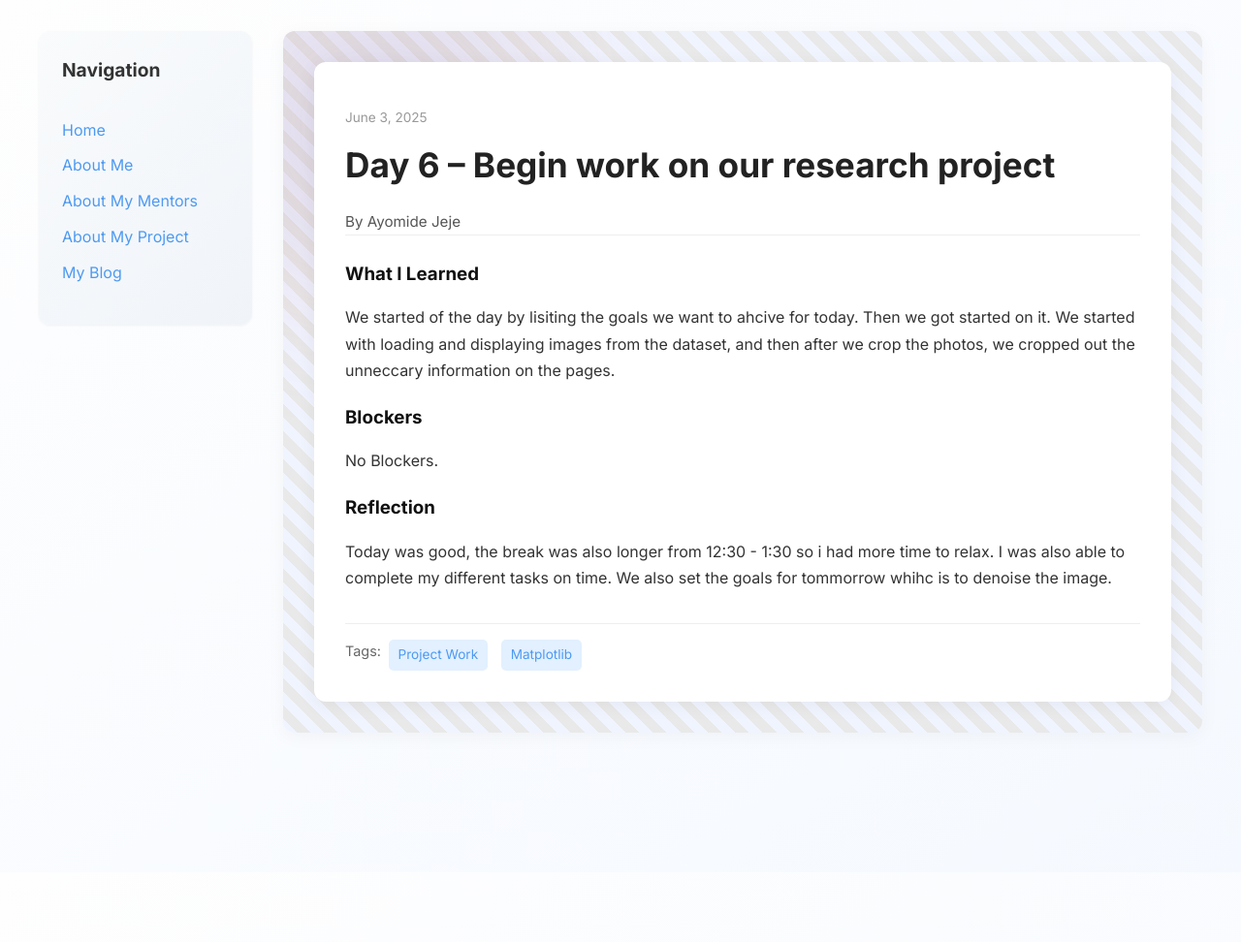
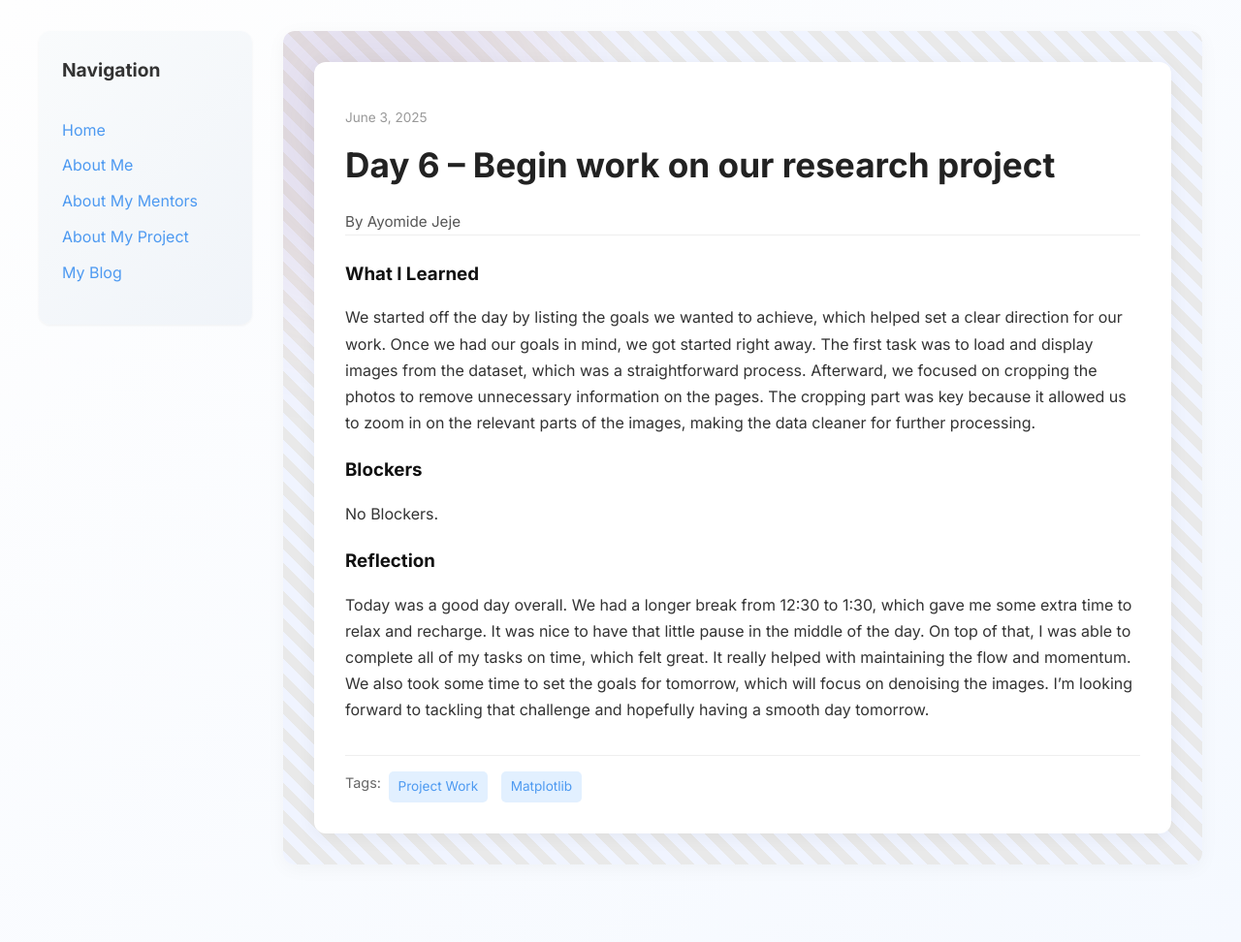
Before and after one commit to Jeje0001/Jeje0001.github.io, a Jekyll site: the page built from _posts/2025-06-03-day-6.md, in a window 1280 px wide. Shown: the whole page at 97% size. Built offline with Jekyll 4.4.1, drawn with Linux system fonts in a browser that asks for light colours; before the commit the page ends 900 px from its top, so only the background shows below that.

Commit message:
Update 2025-06-03-day-6.md

```diff
--- a/_posts/2025-06-03-day-6.md
+++ b/_posts/2025-06-03-day-6.md
@@ -7,12 +7,13 @@
 tags: ["Project Work", "Matplotlib"]
 
 what_i_learned: |
-   We started of the day by lisiting the goals we want to ahcive for today. Then we got started on it. We started with loading and displaying images from the dataset, and then after we crop the photos, we cropped out the unneccary information on the pages.
+   We started off the day by listing the goals we wanted to achieve, which helped set a clear direction for our work. Once we had our goals in mind, we got started right away. The first task was to load and display images from the dataset, which was a straightforward process. Afterward, we focused on cropping the photos to remove unnecessary information on the pages. The cropping part was key because it allowed us to zoom in on the relevant parts of the images, making the data cleaner for further processing.
 
 
 
 blockers: |
   No Blockers.
 reflection: |
-  Today was good, the break was also longer from 12:30 - 1:30 so i had more time to relax. I was also able to complete my different tasks on time. We also set the goals for tommorrow whihc is to denoise the image.
+ Today was a good day overall. We had a longer break from 12:30 to 1:30, which gave me some extra time to relax and recharge. It was nice to have that little pause in the middle of the day. On top of that, I was able to complete all of my tasks on time, which felt great. It really helped with maintaining the flow and momentum. We also took some time to set the goals for tomorrow, which will focus on denoising the images. I’m looking forward to tackling that challenge and hopefully having a smooth day tomorrow.
+
 ---
```
